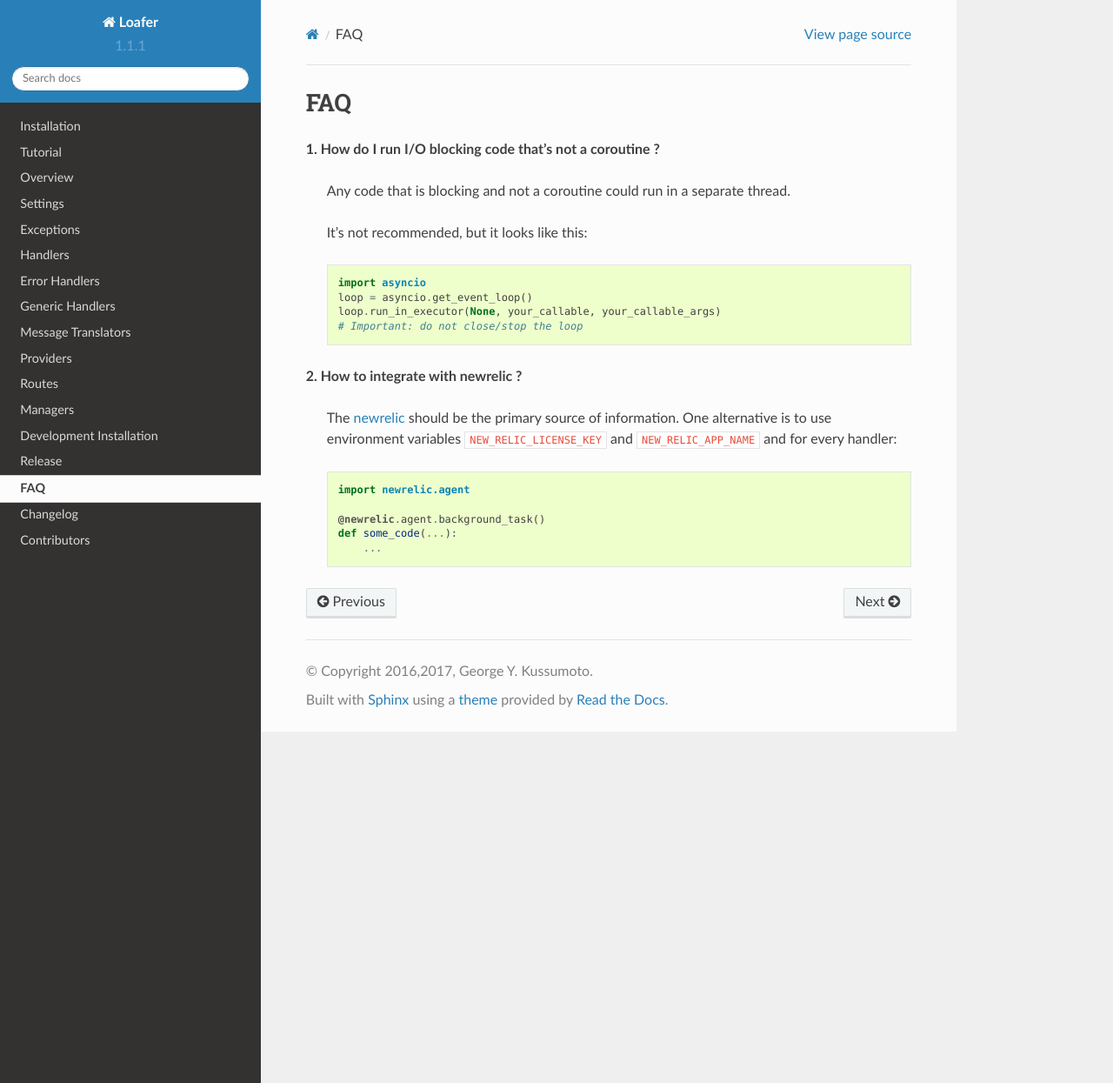
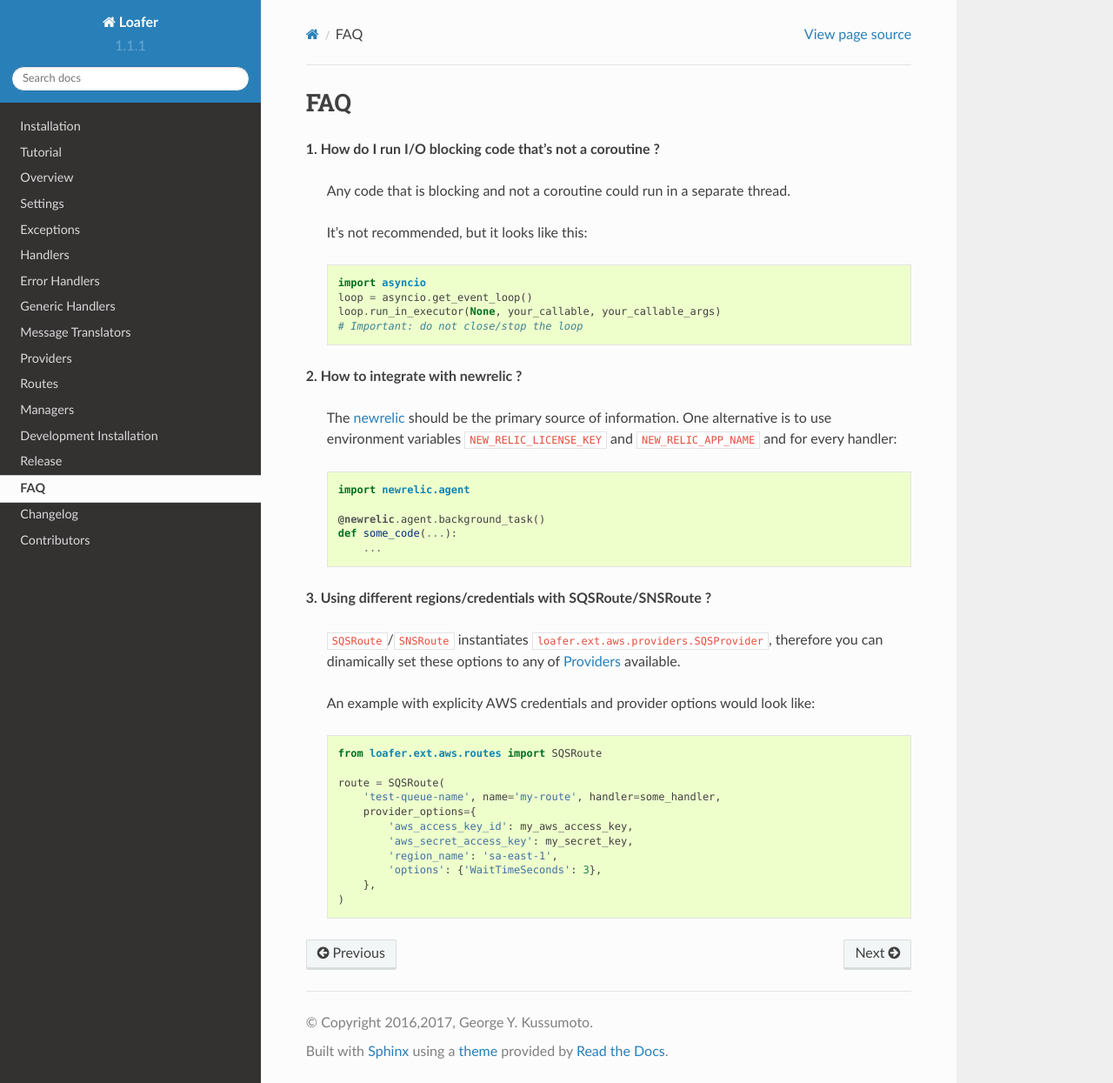
Before and after one commit to georgeyk/loafer, a Sphinx documentation site: the page built from docs/source/faq.rst, in a window 1280 px wide and 1245 px high. Shown: the whole window at 87% size. Built offline with Sphinx 7.4.7 and the Read the Docs theme 2.0.0, drawn with Linux system fonts in a browser that asks for light colours.

Commit message:
Update docs, add example using custom provider options

```diff
--- a/docs/source/faq.rst
+++ b/docs/source/faq.rst
@@ -14,7 +14,6 @@ FAQ
     # Important: do not close/stop the loop
 
 
-
 **2. How to integrate with newrelic ?**
 
     The `newrelic`_ should be the primary source of information.
@@ -27,4 +26,24 @@ FAQ
         def some_code(...):
             ...
 
+
+**3. Using different regions/credentials with SQSRoute/SNSRoute ?**
+
+    ``SQSRoute``/``SNSRoute`` instantiates ``loafer.ext.aws.providers.SQSProvider``,
+    therefore you can dinamically set these options to any of :doc:`providers` available.
+
+    An example with explicity AWS credentials and provider options would look like::
+
+        from loafer.ext.aws.routes import SQSRoute
+
+        route = SQSRoute(
+            'test-queue-name', name='my-route', handler=some_handler,
+            provider_options={
+                'aws_access_key_id': my_aws_access_key,
+                'aws_secret_access_key': my_secret_key,
+                'region_name': 'sa-east-1',
+                'options': {'WaitTimeSeconds': 3},
+            },
+        )
+
 ..  _newrelic: https://docs.newrelic.com/docs/agents/python-agent/getting-started/introduction-new-relic-python
--- a/docs/source/quickstart/installation.rst
+++ b/docs/source/quickstart/installation.rst
@@ -26,6 +26,8 @@ To configure AWS access, check `boto3 configuration`_ or export (see `boto3 envv
     $ export AWS_SECRET_ACCESS_KEY=<secret>
     $ export AWS_DEFAULT_REGION=sa-east-1  # for example
 
+You might find some configuration tips in our :doc:`../faq` as well.
+
 
 .. _boto3 configuration: https://boto3.readthedocs.org/en/latest/guide/quickstart.html#configuration
 .. _boto3 envvars: http://boto3.readthedocs.org/en/latest/guide/configuration.html#environment-variable-configuration
--- a/docs/source/settings.rst
+++ b/docs/source/settings.rst
@@ -12,5 +12,8 @@ To configure AWS access, check `boto3 configuration`_ or export (see `boto3 envv
     $ export AWS_DEFAULT_REGION=sa-east-1  # for example
 
 
+You might find some configuration tips in our :doc:`faq` as well.
+
+
 .. _boto3 configuration: https://boto3.readthedocs.org/en/latest/guide/quickstart.html#configuration
 .. _boto3 envvars: http://boto3.readthedocs.org/en/latest/guide/configuration.html#environment-variable-configuration
```
